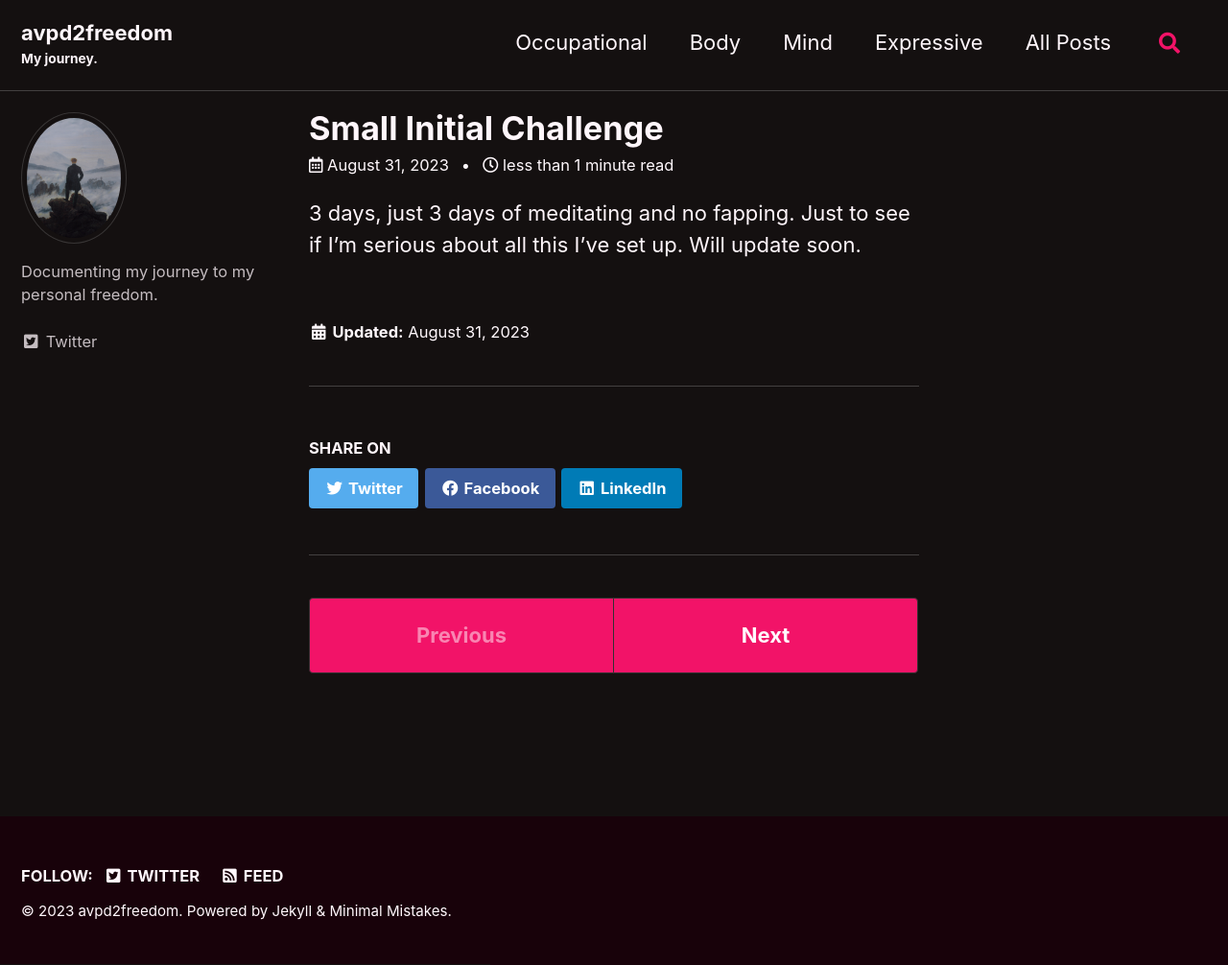
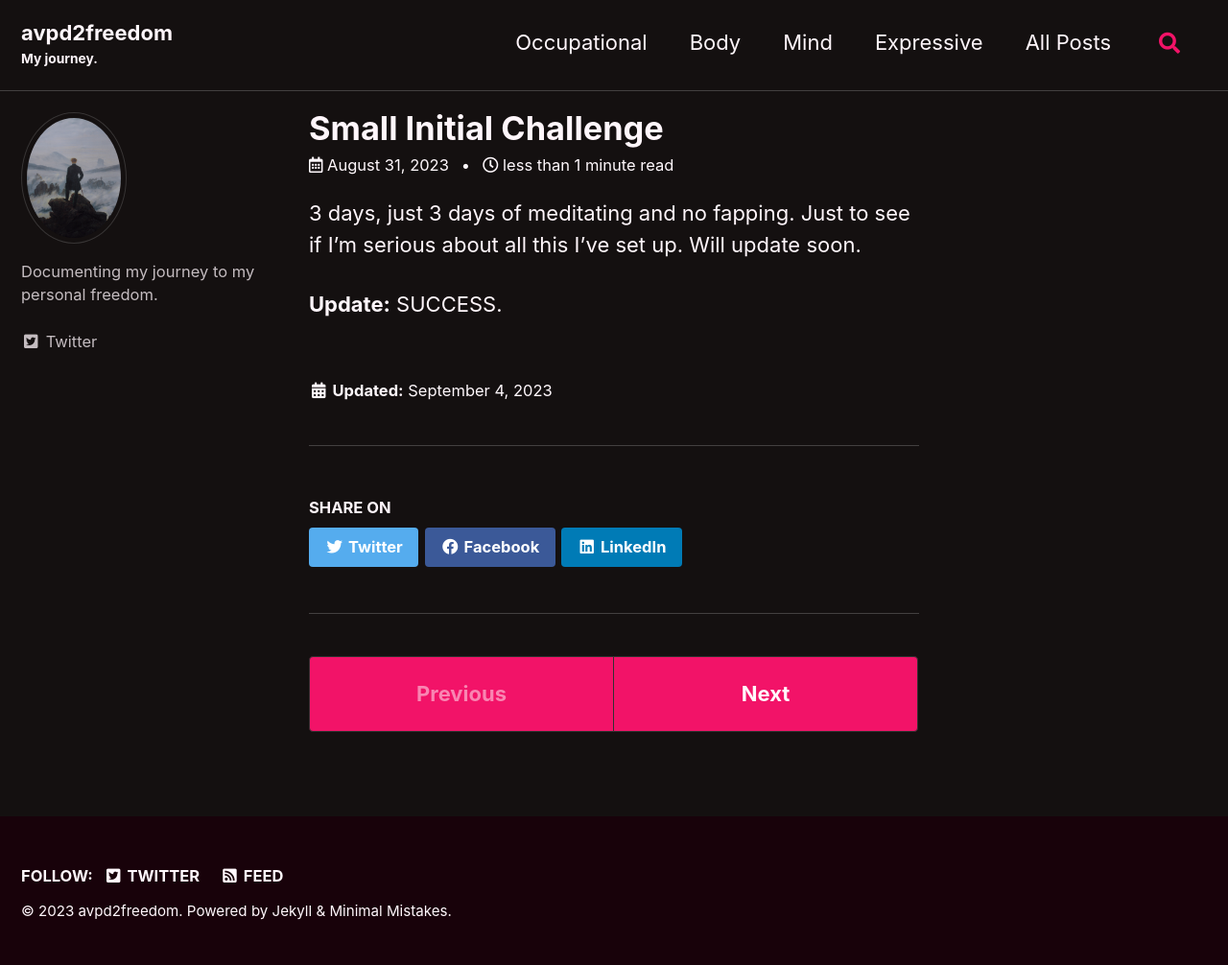
Before and after one commit to avpd2freedom/avpd2freedom.github.io, a Jekyll site: the page built from _mind/small-initial-challenge.md, in a window 1280 px wide and 1110 px high, cut to the strip 104-1110 px from the top of the window. Shown: the whole strip at 96% size. Built offline with Jekyll 4.4.1, drawn with Linux system fonts in a browser that asks for light colours; cached includes are drawn as plain includes.

Commit message:
update small initial challenge

```diff
--- a/_mind/small-initial-challenge.md
+++ b/_mind/small-initial-challenge.md
@@ -3,7 +3,9 @@ title: "Small Initial Challenge"
 excerpt: "To check if I'm committed to the blog."
 collection: mind
 date: 2023-08-31 22:00:00 +0000
-# last_modified_at: 2023-09-01 12:00:00 +0000
+last_modified_at: 2023-09-04 12:00:00 +0000
 ---
 
 3 days, just 3 days of meditating and no fapping. Just to see if I'm serious about all this I've set up. Will update soon.
+
+**Update:** SUCCESS.
```
